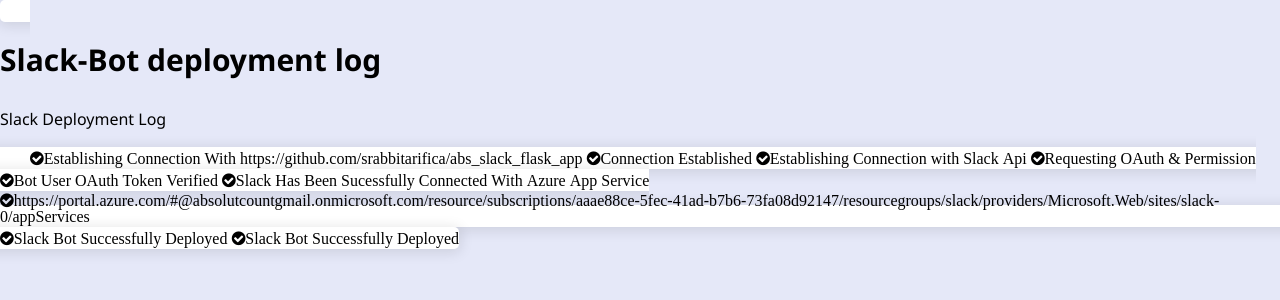
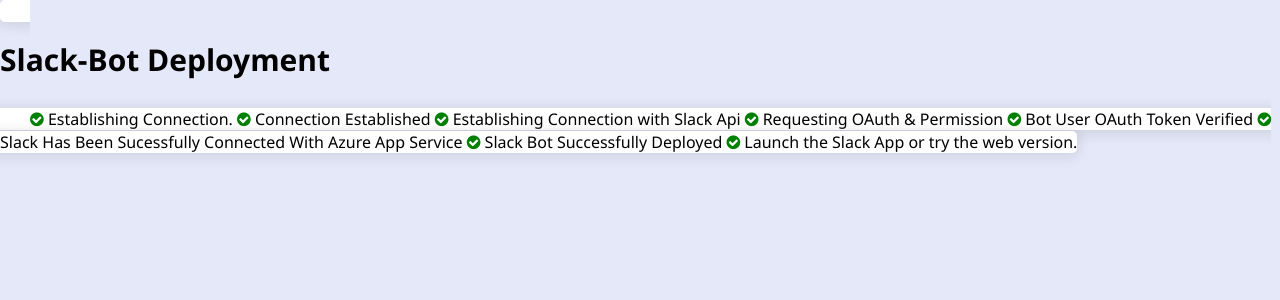
Before and after one commit to shaikh1994/Flask-, a Flask app: page / in a window 1280 px wide. Shown: the top 300 px of the page. Run offline with Flask 2, Linux system fonts and the light colour scheme; parts of the project's set-up code (start-up, migrations or seed data) failed here and were passed over.

Commit message:
Update index.html

```diff
--- a/templates/index.html
+++ b/templates/index.html
@@ -12,22 +12,21 @@
 
     <div class="container">
         <div class="header">
-            <h1 id="title">Slack-Bot deployment log</h1>
-            <p id="description">Slack Deployment Log</p>
+            <h1 id="title">Slack-Bot Deployment </h1>
+
         </div>
 
-        <div>
-            <i class="fa fa-check-circle" >Establishing Connection With  https://github.com/srabbitarifica/abs_slack_flask_app</i>
-            <i class="fa fa-check-circle" >Connection Established</i>
-            <i class="fa fa-check-circle" >Establishing Connection with Slack Api</i>
-            <i class="fa fa-check-circle" >Requesting OAuth & Permission </i>
-            <i class="fa fa-check-circle" >Bot User OAuth Token Verified</i>
-            <i class="fa fa-check-circle" >Slack Has Been Sucessfully Connected With Azure App Service</i>
-            <i class="fa fa-check-circle" >https://portal.azure.com/#@absolutcountgmail.onmicrosoft.com/resource/subscriptions/aaae88ce-5fec-41ad-b7b6-73fa08d92147/resourcegroups/slack/providers/Microsoft.Web/sites/slack-0/appServices</i>
-            <i class="fa fa-check-circle" >Slack Bot Successfully Deployed</i>
-            <i class="fa fa-check-circle" >Slack Bot Successfully Deployed</i>
+        <div class="logs">
+            <div class="log"><i class="fa fa-check-circle" style="color:green" ></i>  Establishing Connection.</div>
+            <div class="log"><i class="fa fa-check-circle" style="color:green"></i>  Connection Established</div>
+            <div class="log"><i class="fa fa-check-circle" style="color:green"></i>  Establishing Connection with Slack Api</div>
+            <div class="log"><i class="fa fa-check-circle" style="color:green"></i>  Requesting OAuth & Permission </div>
+            <div class="log"><i class="fa fa-check-circle" style="color:green"></i>  Bot User OAuth Token Verified</div>
+            <div class="log"><i class="fa fa-check-circle" style="color:green"></i>  Slack Has Been Sucessfully Connected With Azure App Service</div>
+            <div class="log"><i class="fa fa-check-circle" style="color:green"></i>  Slack Bot Successfully Deployed</div>
+            <div class="log"><i class="fa fa-check-circle" style="color:green"></i>  Launch the Slack App or try the web version.</div>
         </div>
-
+    </div>
 
 </body>
 </html>
```
